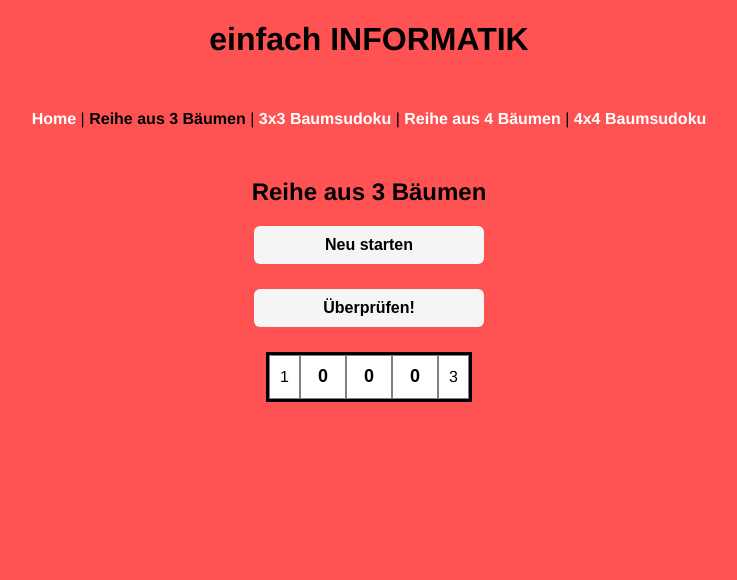
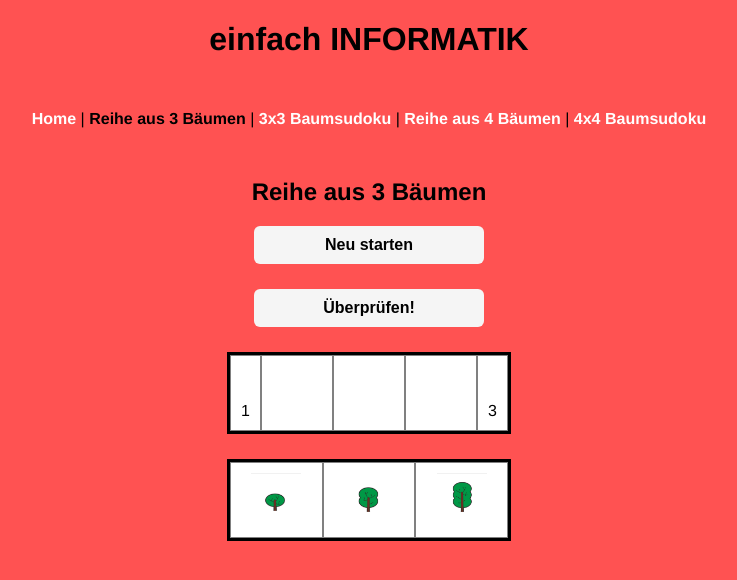
Before and after one commit to fbuetler/e-learning-environment, a Vue app in the folder vue-ts/: page /treerow3 in a window 1280 px wide. Both pictures are taken after a click on the button "Start!". Shown: the top 580 px of the page, without its empty margins (271-1008 px from the left). Built offline with nearby package versions, Linux system fonts and the light colour scheme.

Commit message:
solve tree row with images

```diff
--- a/vue-ts/src/components/trees/Row.vue
+++ b/vue-ts/src/components/trees/Row.vue
@@ -1,26 +1,47 @@
 <template>
-  <div class="row">
+  <div class="game">
     <h2>Reihe aus {{ size }} Bäumen</h2>
     <div class="buttons-container">
-      <button class="button" v-on:click="initializeGame()">
+      <button class="button" @click="initializeGame()">
         {{ initializeGameText }}
       </button>
-      <button class="button" v-on:click="evaluateGame()" v-if="isGameStarted">
+      <button class="button" @click="evaluateGame()" v-if="isGameStarted">
         {{ evaluateGameText }}
       </button>
     </div>
-    <div class="grid" v-if="isGameStarted && !showResult">
-      <div class="grid-cell">{{ leftView }}</div>
-      <div v-for="cell in answer" v-bind:key="cell.id" class="grid-cell">
-        <input
-          v-model.number="cell.value"
-          type="text"
-          class="grid-cell-content"
-        />
+    <div class="content" v-if="isGameStarted && !showResult">
+      <div class="grid">
+        <div class="grid-cell">{{ leftView }}</div>
+        <div
+          class="tree"
+          v-for="cell in answer"
+          :key="cell.id"
+          @click="putTree(cell.id)"
+        >
+          <img
+            v-if="cell.value === 0"
+            :src="require('@/assets/trees/tree_empty.png')"
+          />
+          <img
+            v-else
+            :src="require('@/assets/trees/tree_' + cell.value + '.png')"
+          />
+        </div>
+        <div class="grid-cell">{{ rightView }}</div>
       </div>
-      <div class="grid-cell">{{ rightView }}</div>
+      <div class="trees">
+        <div
+          class="tree"
+          v-for="index in size"
+          :key="index"
+          :class="{ selected: index === pickedTree }"
+          @click="pickTree(index)"
+        >
+          <img :src="require('@/assets/trees/tree_' + index + '.png')" />
+        </div>
+      </div>
     </div>
-    <div v-if="showResult" class="solution">
+    <div v-if="showResult">
       <h3>{{ resultMessage }}</h3>
     </div>
   </div>
@@ -36,20 +57,21 @@ type Answer = {
 
 @Component
 export default class Row extends Vue {
-  @Prop({ required: true })
-  private size: number;
-
+  @Prop({ type: Number, required: true })
+  private size!: number;
+  @Prop()
   private answer: Answer;
   @Prop()
-  private leftView!: number;
+  private leftView: number;
   @Prop()
-  private rightView!: number;
+  private rightView: number;
 
   private initializeGameText = "Start!";
   private evaluateGameText = "Überprüfen!";
   private isGameStarted = false;
   private showResult = false;
-  private resultMessage: string;
+  private resultMessage = "";
+  private pickedTree = 0;
 
   public initializeGame(): void {
     [this.leftView, this.rightView, this.answer] = this.generateTreeRow();
@@ -77,6 +99,18 @@ export default class Row extends Vue {
       this.showResult = false;
       this.isGameStarted = true;
     }, 2000);
+  }
+
+  public pickTree(id: number): void {
+    console.log("tree id " + id);
+    this.pickedTree = id;
+  }
+
+  public putTree(cellID: number): void {
+    console.log("cell id " + cellID);
+    this.answer.find((el) => el.id === cellID).value = this.pickedTree;
+    this.pickedTree = 0;
+    console.log(this.answer.map((el) => el.value));
   }
 
   private generateTreeRow(): [number, number, Answer] {
@@ -135,8 +169,7 @@ button:focus {
   outline: none;
 }
 
-.row {
-  place-self: center;
+.game {
   display: grid;
   grid-template-rows: auto 1fr;
   justify-items: center;
@@ -155,16 +188,19 @@ button:focus {
   font-size: 16px;
   padding: 10px;
   width: 230px;
-  transition: all 0.5s;
   cursor: pointer;
   margin: 0px 0px 25px 0px;
-  font-family: "Dosis", sans-serif;
   font-weight: bold;
+}
+
+.content {
+  display: grid;
 }
 
 .grid {
   display: table;
   background: white;
+  margin: 0px 0px 25px 0px;
   border: 3px solid black;
 }
 
@@ -182,4 +218,27 @@ button:focus {
   text-align: center;
   font-size: 18px;
 }
+
+.trees {
+  display: table;
+  background: white;
+  margin: 0px 0px 25px 0px;
+  border: 3px solid black;
+  justify-items: center;
+}
+
+.tree {
+  display: table-cell;
+  padding: 10px;
+  border: 1px solid gray;
+}
+
+.tree.selected {
+  background: #eeee4e;
+}
+
+.tree img {
+  width: 50px;
+  height: 50px;
+}
 </style>
```
